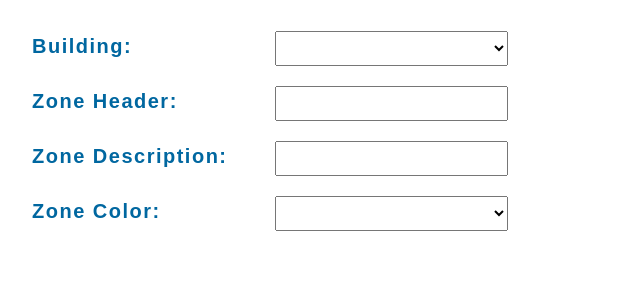
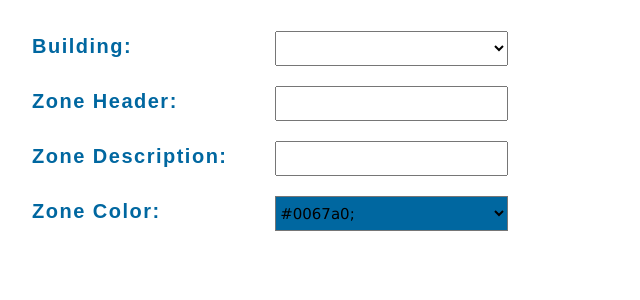
Before and after one commit to patrickvanriesen/patrick, a Flask app: template templates/local_admin.html in a window 1280 px wide. Shown: the part 324-624 px from the top of the page, without its empty margins (0-640 px from the left). Run offline with Flask 2, Linux system fonts and the light colour scheme; the template is opened without the code that fills it, so the values that code supplies are empty.

Commit message:
try add the change background color on change to add zone form. + remove redundant files

```diff
--- a/jvscript.js
+++ /dev/null
@@ -1,6 +0,0 @@
-
-function open_task_modal()
-{
-var modal = document.getElementById('task_modal');
-modal.style.display = "block";
-}
--- a/script.js
+++ /dev/null
@@ -1,6 +0,0 @@
-
-function open_task_modal()
-{
-var modal = document.getElementById('task_modal');
-modal.style.display = "block";
-}
--- a/static/scripts/script.js
+++ b/static/scripts/script.js
@@ -35,3 +35,9 @@ function close_add_task_modal()
 var modal = document.getElementById('add_task_modal');
 modal.style.display = "none";
 }
+
+function add_zone_color_change()
+{
+var select = document.getElementById('zone_color_select');
+select.style.background-color = select.value;
+}
--- a/templates/local_admin.html
+++ b/templates/local_admin.html
@@ -79,15 +79,19 @@
 </div>
 </div>
 
+<!--zone section-->
 
 <div style="width:100%">
+     <!--zone, and line -->
     <div>
     <h2 class="lineage_font_semi_bold">Zones:</h2>
     <div style="height:2px; width:100%; background-color:#0067a0; margin-bottom:25px;"></div>
 </div>
+    <!--Start of zone form -->
 
     <div style="display:flex; flex-direction:column; width:40%;">
 
+        <!--Select building for zone -->
         <div style="margin:10px 0px; display:inline-flex;">
             <label style="height:30px; font-size: 20px;width:50%;" class="lineage_font_semi_bold">Building:</label>
             <select style="height:35px; margin:0px 10px; width:50%;">
@@ -110,16 +114,16 @@
         </div>
           <div style="margin:10px 0px; display:inline-flex;">
             <label style="height:30px; font-size: 20px;width:50%;" class="lineage_font_semi_bold">Zone Color:</label>
-            <select style="height:35px; margin:0px 10px; width:50%;">
-                <option value="#0067a0" style="background-color:#0067a0; height:35px;"></option>
-                <option value="#009681" style="background-color:#009681"></option>
-                <option value="#43b02a" style="background-color:#43b02a"></option>
-                <option value="#ff671f" style="background-color:#ff671f"></option>
-                <option value="#f4364c" style="background-color:#f4364c"></option>
-                <option value="#87189d" style="background-color:#87189d"></option>
-                <option value="#0085ca" style="background-color:#0085ca"></option>
-                <option value="#ff9e1b" style="background-color:#ff9e1b"></option>
-                <option value="#53565a" style="background-color:#53565a"></option>
+            <select id="zone_color_select" onchange="add_zone_color_change();" style="height:35px; margin:0px 10px; width:50%;background-color:#0067a0;">
+                <option value="#0067a0;" style="background-color:#0067a0;">#0067a0;</option>
+                <option value="#009681;" style="background-color:#009681;">#009681;</option>
+                <option value="#43b02a;" style="background-color:#43b02a;"></option>
+                <option value="#ff671f;" style="background-color:#ff671f;"></option>
+                <option value="#f4364c;" style="background-color:#f4364c;"></option>
+                <option value="#87189d;" style="background-color:#87189d;"></option>
+                <option value="#0085ca;" style="background-color:#0085ca;"></option>
+                <option value="#ff9e1b;" style="background-color:#ff9e1b;"></option>
+                <option value="#53565a;" style="background-color:#53565a;"></option>
             </select>
         </div>
 
@@ -133,6 +137,8 @@
 
 </div>
 
+<!-- where the javascript lives,guess i should clean that up at some point -->
+<script src="static/scripts/script.js"></script>
 </body>
 
 </html>
```
